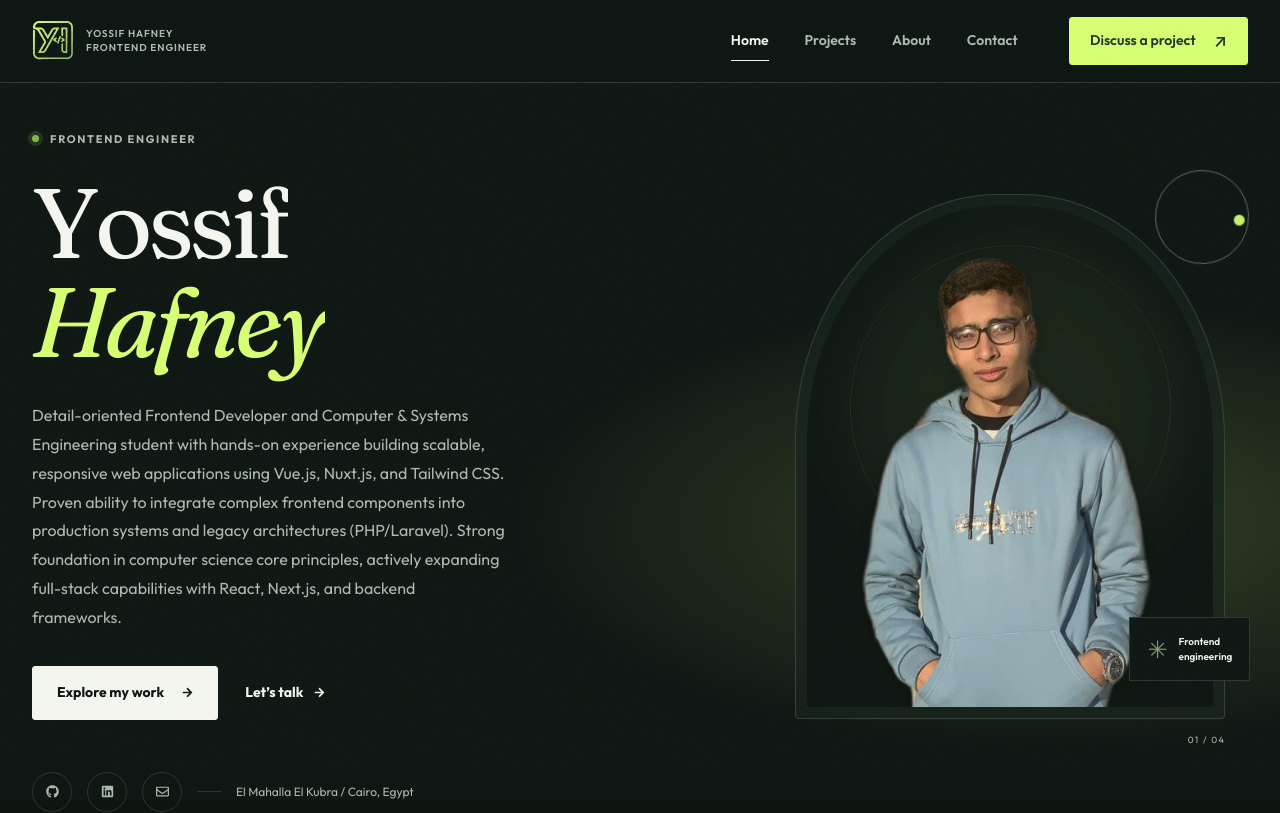
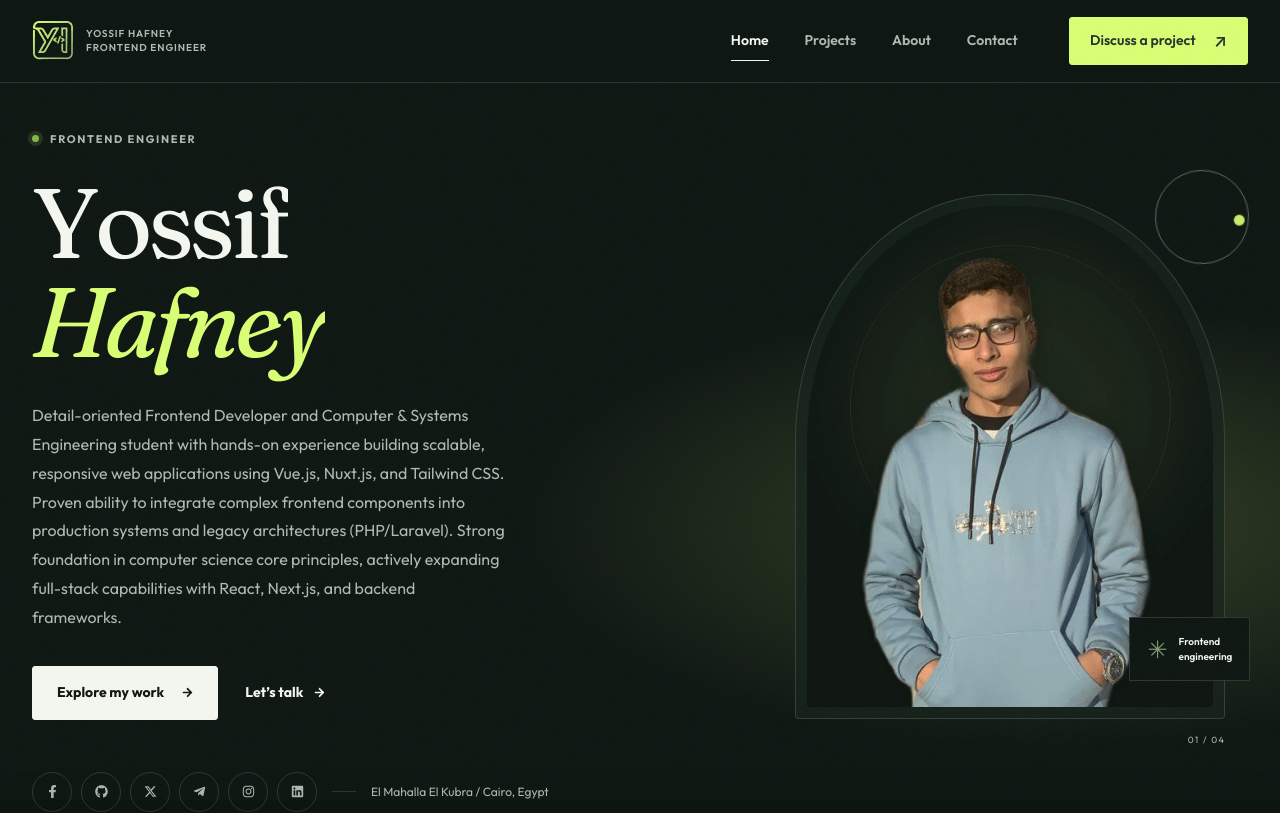
Before and after one commit to Yossif-Hafney/My_Portfolio_V2, a React (Vite) app: page / in a window 1280 px wide. Shown: the top 813 px of the page. Built offline with nearby package versions, Linux system fonts and the light colour scheme.

Commit message:
feat: Replace inline social links with SocialLinkList component in Landing

```diff
--- a/src/Components/Landing.tsx
+++ b/src/Components/Landing.tsx
@@ -1,16 +1,11 @@
 import { useEffect, useRef } from 'react'
 import { gsap } from 'gsap'
 import { Link } from '@tanstack/react-router'
-import { FaArrowDown, FaArrowRight, FaGithub, FaLinkedin, FaRegEnvelope } from 'react-icons/fa'
+import { FaArrowDown, FaArrowRight } from 'react-icons/fa'
+import { SocialLinkList } from './SocialLinks'
 import { profile } from '../data/portfolio'
 
 const profileImage = '/images/yossif-hero.webp'
-
-const socialLinks = [
-  { icon: FaGithub, href: profile.github, label: 'GitHub' },
-  { icon: FaLinkedin, href: profile.linkedin, label: 'LinkedIn' },
-  { icon: FaRegEnvelope, href: `mailto:${profile.email}`, label: 'Email' },
-]
 
 export default function Landing() {
   const heroRef = useRef<HTMLElement>(null)
@@ -66,11 +61,7 @@ export default function Landing() {
             </Link>
           </div>
           <div className="hero-socials" data-hero-copy aria-label="Social links">
-            {socialLinks.map(({ icon: Icon, href, label }) => (
-              <a key={label} href={href} target="_blank" rel="noopener noreferrer" aria-label={label}>
-                <Icon aria-hidden="true" />
-              </a>
-            ))}
+            <SocialLinkList className="hero-social-list" linkClassName="hero-social-link" />
             <span className="social-divider" />
             <span className="hero-location">{profile.location}</span>
           </div>
```
